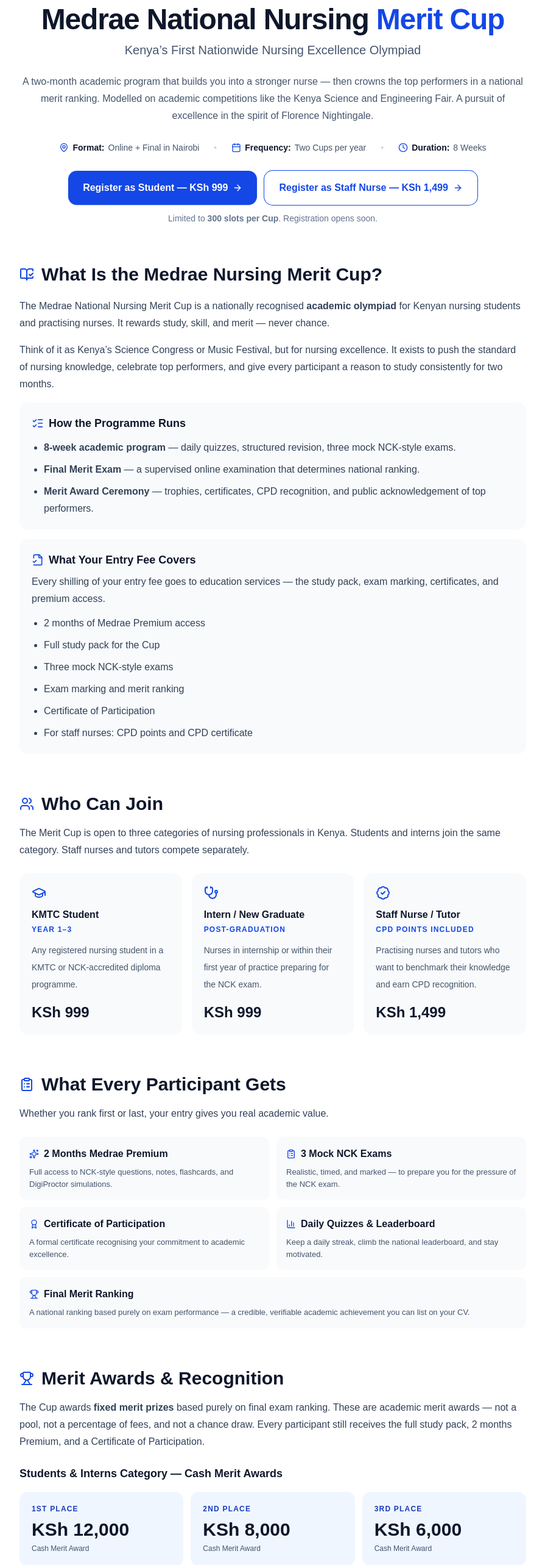
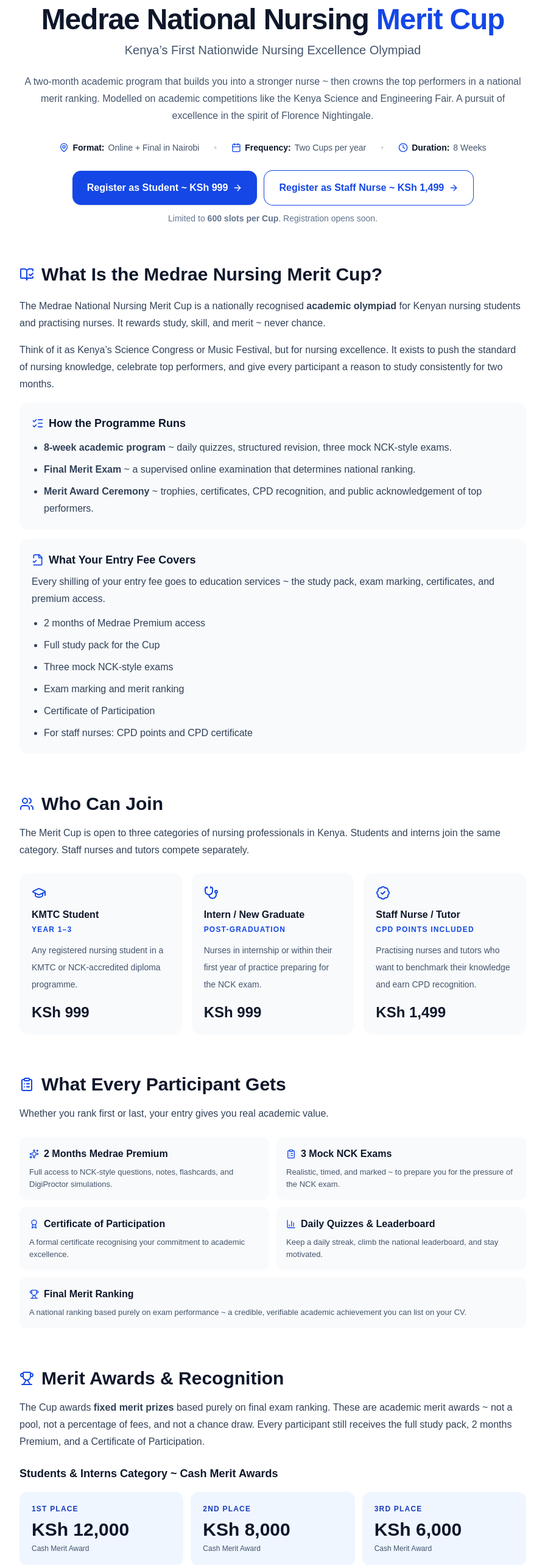
Before and after one commit to heartiqueplatform/MEDRAE-NURSING, a React (Vite) app: page /medrae-nursing-merit-cup in a window 1280 px wide. Shown: the part 220-2786 px from the top of the page at 61% size, without its empty margins (192-1087 px from the left). Built offline with nearby package versions, Linux system fonts and the light colour scheme.

Commit message:
Update MedraeNursingMeritCupPage.tsx

```diff
--- a/src/components/seo/MedraeNursingMeritCupPage.tsx
+++ b/src/components/seo/MedraeNursingMeritCupPage.tsx
@@ -56,7 +56,7 @@ export default function MedraeNursingMeritCupPage() {
         setMeta(
             "name",
             "description",
-            "Medrae National Nursing Merit Cup — Kenya's first nationwide nursing excellence olympiad. A merit-based academic competition for KMTC students, interns, and staff nurses. Merit awards, CPD, certificate for all participants. Entry: KSh 999 students, KSh 1,499 staff."
+            "Medrae National Nursing Merit Cup ~ Kenya's first nationwide nursing excellence olympiad. A merit-based academic competition for KMTC students, interns, and staff nurses. Merit awards, CPD, certificate for all participants. Entry: KSh 999 students, KSh 1,499 staff."
         );
         setMeta(
             "property",
@@ -129,7 +129,7 @@ export default function MedraeNursingMeritCupPage() {
 
                     <p className="mt-6 text-[15px] leading-7 text-slate-600 sm:text-base">
                         A two-month academic program that builds you into a
-                        stronger nurse — then crowns the top performers in a
+                        stronger nurse ~ then crowns the top performers in a
                         national merit ranking. Modelled on academic
                         competitions like the Kenya Science and Engineering
                         Fair. A pursuit of excellence in the spirit of Florence
@@ -173,19 +173,19 @@ export default function MedraeNursingMeritCupPage() {
                             to="/register"
                             className="inline-flex w-full items-center justify-center gap-2 rounded-xl bg-blue-700 px-6 py-4 text-sm font-bold text-white shadow-sm transition hover:bg-blue-800 focus:outline-none focus:ring-2 focus:ring-blue-400 sm:w-auto sm:text-base"
                         >
-                            Register as Student — KSh 999
+                            Register as Student ~ KSh 999
                             <ArrowRight className="h-4 w-4" />
                         </Link>
                         <Link
                             to="/register"
                             className="inline-flex w-full items-center justify-center gap-2 rounded-xl bg-white px-6 py-4 text-sm font-bold text-blue-700 ring-1 ring-blue-700 transition hover:bg-blue-50 focus:outline-none focus:ring-2 focus:ring-blue-300 sm:w-auto sm:text-base"
                         >
-                            Register as Staff Nurse — KSh 1,499
+                            Register as Staff Nurse ~ KSh 1,499
                             <ArrowRight className="h-4 w-4" />
                         </Link>
                     </div>
                     <p className="mt-3 text-xs text-slate-500 sm:text-sm">
-                        Limited to <strong>300 slots per Cup</strong>.
+                        Limited to <strong>600 slots per Cup</strong>.
                         Registration opens soon.
                     </p>
                 </section>
@@ -204,7 +204,7 @@ export default function MedraeNursingMeritCupPage() {
                             nationally recognised{" "}
                             <strong>academic olympiad</strong> for Kenyan
                             nursing students and practising nurses. It rewards
-                            study, skill, and merit — never chance.
+                            study, skill, and merit ~ never chance.
                         </p>
                         <p>
                             Think of it as Kenya&rsquo;s Science Congress or
@@ -224,17 +224,17 @@ export default function MedraeNursingMeritCupPage() {
                             </div>
                             <ul className="mt-3 space-y-2 pl-5 text-slate-700">
                                 <li className="list-disc">
-                                    <strong>8-week academic program</strong> —
+                                    <strong>8-week academic program</strong> ~
                                     daily quizzes, structured revision, three
                                     mock NCK-style exams.
                                 </li>
                                 <li className="list-disc">
-                                    <strong>Final Merit Exam</strong> — a
+                                    <strong>Final Merit Exam</strong> ~ a
                                     supervised online examination that
                                     determines national ranking.
                                 </li>
                                 <li className="list-disc">
-                                    <strong>Merit Award Ceremony</strong> —
+                                    <strong>Merit Award Ceremony</strong> ~
                                     trophies, certificates, CPD recognition,
                                     and public acknowledgement of top
                                     performers.
@@ -251,7 +251,7 @@ export default function MedraeNursingMeritCupPage() {
                             </div>
                             <p className="mt-2 text-slate-700">
                                 Every shilling of your entry fee goes to
-                                education services — the study pack, exam
+                                education services ~ the study pack, exam
                                 marking, certificates, and premium access.
                             </p>
                             <ul className="mt-3 space-y-2 pl-5 text-slate-700">
@@ -383,7 +383,7 @@ export default function MedraeNursingMeritCupPage() {
                                 </p>
                             </div>
                             <p className="mt-2 text-[13px] text-slate-600">
-                                Realistic, timed, and marked — to prepare you
+                                Realistic, timed, and marked ~ to prepare you
                                 for the pressure of the NCK exam.
                             </p>
                         </li>
@@ -420,7 +420,7 @@ export default function MedraeNursingMeritCupPage() {
                             </div>
                             <p className="mt-2 text-[13px] text-slate-600">
                                 A national ranking based purely on exam
-                                performance — a credible, verifiable academic
+                                performance ~ a credible, verifiable academic
                                 achievement you can list on your CV.
                             </p>
                         </li>
@@ -438,7 +438,7 @@ export default function MedraeNursingMeritCupPage() {
                     <p className="mt-4 text-[15px] leading-7 text-slate-700 sm:text-base">
                         The Cup awards <strong>fixed merit prizes</strong>{" "}
                         based purely on final exam ranking. These are academic
-                        merit awards — not a pool, not a percentage of fees,
+                        merit awards ~ not a pool, not a percentage of fees,
                         and not a chance draw. Every participant still receives
                         the full study pack, 2 months Premium, and a
                         Certificate of Participation.
@@ -447,7 +447,7 @@ export default function MedraeNursingMeritCupPage() {
                     {/* Student category cash awards */}
                     <div className="mt-6">
                         <h3 className="text-base font-bold text-slate-900 sm:text-lg">
-                            Students &amp; Interns Category — Cash Merit Awards
+                            Students &amp; Interns Category ~ Cash Merit Awards
                         </h3>
                         <div className="mt-4 grid grid-cols-1 gap-3 sm:grid-cols-3">
                             <div className="rounded-xl bg-blue-50 p-5">
@@ -489,7 +489,7 @@ export default function MedraeNursingMeritCupPage() {
                     {/* Staff category cash awards */}
                     <div className="mt-8">
                         <h3 className="text-base font-bold text-slate-900 sm:text-lg">
-                            Staff Nurses &amp; Tutors Category — Cash Merit
+                            Staff Nurses &amp; Tutors Category ~ Cash Merit
                             Awards
                         </h3>
                         <div className="mt-4 grid grid-cols-1 gap-3 sm:grid-cols-3">
@@ -535,14 +535,14 @@ export default function MedraeNursingMeritCupPage() {
                             <div className="flex items-center gap-2">
                                 <Trophy className="h-5 w-5 text-blue-700" />
                                 <p className="text-xs font-bold uppercase tracking-widest text-slate-700">
-                                    Top 3 Nationally — Additional Recognition
+                                    Top 3 Nationally ~ Additional Recognition
                                 </p>
                             </div>
                             <ul className="mt-3 space-y-3 text-[14px] leading-7 text-slate-700">
                                 <li className="flex items-start gap-3">
                                     <Trophy className="mt-0.5 h-4 w-4 flex-shrink-0 text-blue-700" />
                                     <span>
-                                        <strong>Nightingale Trophy</strong> —
+                                        <strong>Nightingale Trophy</strong> ~
                                         engraved and awarded at the ceremony
                                     </span>
                                 </li>
@@ -552,13 +552,13 @@ export default function MedraeNursingMeritCupPage() {
                                         <strong>
                                             6 Months Medrae Premium
                                         </strong>{" "}
-                                        — free
+                                        ~ free
                                     </span>
                                 </li>
                                 <li className="flex items-start gap-3">
                                     <BookOpenCheck className="mt-0.5 h-4 w-4 flex-shrink-0 text-blue-700" />
                                     <span>
-                                        <strong>Paid CPD Workshop</strong> —
+                                        <strong>Paid CPD Workshop</strong> ~
                                         fully sponsored attendance
                                     </span>
                                 </li>
@@ -591,13 +591,13 @@ export default function MedraeNursingMeritCupPage() {
                                     <Award className="mt-0.5 h-4 w-4 flex-shrink-0 text-blue-700" />
                                     <span>
                                         <strong>Excellence Certificate</strong>{" "}
-                                        — signed and verifiable
+                                        ~ signed and verifiable
                                     </span>
                                 </li>
                                 <li className="flex items-start gap-3">
                                     <Sparkles className="mt-0.5 h-4 w-4 flex-shrink-0 text-blue-700" />
                                     <span>
-                                        <strong>Medrae Hall of Fame</strong> —
+                                        <strong>Medrae Hall of Fame</strong> ~
                                         permanent feature on our platform
                                     </span>
                                 </li>
@@ -615,7 +615,7 @@ export default function MedraeNursingMeritCupPage() {
                                 <li className="flex items-start gap-3">
                                     <FileCheck2 className="mt-0.5 h-4 w-4 flex-shrink-0 text-blue-700" />
                                     <span>
-                                        <strong>Merit Certificate</strong> —
+                                        <strong>Merit Certificate</strong> ~
                                         recognising national ranking
                                     </span>
                                 </li>
@@ -717,7 +717,7 @@ export default function MedraeNursingMeritCupPage() {
                         Festival, it exists to reward study, skill, and merit.
                         Awards are{" "}
                         <strong>fixed, published merit prizes</strong> based
-                        purely on final exam ranking — not a pool, not a
+                        purely on final exam ranking ~ not a pool, not a
                         percentage of entry fees, and not a chance draw. Entry
                         fees cover study materials, exam marking, certificates,
                         and premium access. Cash awards are separate merit
@@ -737,14 +737,14 @@ export default function MedraeNursingMeritCupPage() {
                         <p>
                             Nursing school in Kenya is hard. Between
                             placements, exam pressure, and the cost of
-                            training, many students quietly struggle — with
+                            training, many students quietly struggle ~ with
                             burnout, with fees, and with the loneliness of a
                             demanding course.
                         </p>
                         <p>
                             The Merit Cup exists for more than ranking. It
                             brings nursing students across the country into a
-                            shared academic community — a place where effort
+                            shared academic community ~ a place where effort
                             is seen, where daily practice becomes a habit
                             instead of a panic, and where students support each
                             other through the long haul.
@@ -756,12 +756,12 @@ export default function MedraeNursingMeritCupPage() {
                             </h3>
                             <ul className="mt-3 space-y-3 pl-5 text-slate-700">
                                 <li className="list-disc">
-                                    <strong>Daily wellness check-ins</strong> —
+                                    <strong>Daily wellness check-ins</strong> ~
                                     because your mental health matters as much
                                     as your marks.
                                 </li>
                                 <li className="list-disc">
-                                    <strong>Community support</strong> — a
+                                    <strong>Community support</strong> ~ a
                                     space to ask questions, share struggles,
                                     and encourage other nursing students.
                                 </li>
@@ -769,7 +769,7 @@ export default function MedraeNursingMeritCupPage() {
                                     <strong>
                                         Recognition for consistency
                                     </strong>{" "}
-                                    — streaks, leaderboards, and public
+                                    ~ streaks, leaderboards, and public
                                     acknowledgement of sustained effort, not
                                     just top scores.
                                 </li>
@@ -777,7 +777,7 @@ export default function MedraeNursingMeritCupPage() {
                                     <strong>
                                         Access &amp; opportunity
                                     </strong>{" "}
-                                    — the Merit Cup opens doors for outstanding
+                                    ~ the Merit Cup opens doors for outstanding
                                     students to be noticed by tutors, mentors,
                                     and institutions.
                                 </li>
@@ -786,7 +786,7 @@ export default function MedraeNursingMeritCupPage() {
 
                         <p>
                             Looking ahead, Medrae is actively building ways to
-                            support nursing students beyond academics —
+                            support nursing students beyond academics ~
                             including resources for school fees, mentorship
                             pathways, and connections to opportunities that
                             keep talented students in the profession.
@@ -807,7 +807,7 @@ export default function MedraeNursingMeritCupPage() {
                             </h3>
                             <p className="mt-2 text-slate-700">
                                 No. The Medrae Nursing Merit Cup is an academic
-                                olympiad — in the same category as the Kenya
+                                olympiad ~ in the same category as the Kenya
                                 Science and Engineering Fair or the Kenya Music
                                 Festival. There are no wagering mechanics, no
                                 random draws, and no chance-based winners. Cash
@@ -834,8 +834,8 @@ export default function MedraeNursingMeritCupPage() {
                             <p className="mt-2 text-slate-700">
                                 Two months of Medrae Premium, a full study
                                 pack, three mock NCK exams, exam marking, a
-                                Certificate of Participation, and — for staff
-                                nurses — CPD points and a CPD certificate. One
+                                Certificate of Participation, and ~ for staff
+                                nurses ~ CPD points and a CPD certificate. One
                                 hundred percent of the fee goes to education
                                 services. Cash merit awards are funded by
                                 Medrae and are separate from entry fees.
@@ -847,13 +847,13 @@ export default function MedraeNursingMeritCupPage() {
                                 What are the cash merit awards?
                             </h3>
                             <p className="mt-2 text-slate-700">
-                                <strong>Students &amp; Interns:</strong> 1st —
-                                KSh 12,000; 2nd — KSh 8,000; 3rd — KSh 6,000.
+                                <strong>Students &amp; Interns:</strong> 1st ~
+                                KSh 12,000; 2nd ~ KSh 8,000; 3rd ~ KSh 6,000.
                                 <br />
                                 <strong>
                                     Staff Nurses &amp; Tutors:
                                 </strong>{" "}
-                                1st — KSh 16,000; 2nd — KSh 12,000; 3rd — KSh
+                                1st ~ KSh 16,000; 2nd ~ KSh 12,000; 3rd ~ KSh
                                 10,000.
                                 <br />
                                 These are fixed merit prizes based purely on
@@ -905,7 +905,7 @@ export default function MedraeNursingMeritCupPage() {
                             </h3>
                             <p className="mt-2 text-slate-700">
                                 Each Cup is limited to{" "}
-                                <strong>300 slots</strong> to preserve quality
+                                <strong>600 slots</strong> to preserve quality
                                 of marking, support, and recognition. Two Cups
                                 run each year.
                             </p>
@@ -916,7 +916,7 @@ export default function MedraeNursingMeritCupPage() {
                 {/* ============ FINAL CTA ============ */}
                 <section className="mt-16 rounded-2xl bg-blue-700 p-6 text-white sm:p-10">
                     <h2 className="text-xl font-bold sm:text-3xl">
-                        Register Now — Limited to 300 Slots Per Cup
+                        Register Now ~ Limited to 600 Slots Per Cup
                     </h2>
                     <p className="mt-3 text-[15px] leading-7 text-blue-100 sm:text-base">
                         Registration for the next Medrae National Nursing Merit
@@ -930,14 +930,14 @@ export default function MedraeNursingMeritCupPage() {
                             to="/register"
                             className="inline-flex items-center justify-center gap-2 rounded-xl bg-white px-6 py-4 text-sm font-bold text-blue-800 transition hover:bg-blue-50 focus:outline-none focus:ring-2 focus:ring-white/60 sm:text-base"
                         >
-                            Register as Student — KSh 999
+                            Register as Student ~ KSh 999
                             <ArrowRight className="h-4 w-4" />
                         </Link>
                         <Link
                             to="/register"
                             className="inline-flex items-center justify-center gap-2 rounded-xl bg-blue-800 px-6 py-4 text-sm font-bold text-white ring-1 ring-white/40 transition hover:bg-blue-900 focus:outline-none focus:ring-2 focus:ring-white/60 sm:text-base"
                         >
-                            Register as Staff Nurse — KSh 1,499
+                            Register as Staff Nurse ~ KSh 1,499
                             <ArrowRight className="h-4 w-4" />
                         </Link>
                     </div>
@@ -945,7 +945,7 @@ export default function MedraeNursingMeritCupPage() {
                     <p className="mt-5 text-[13px] text-blue-100">
                         Payment via M-Pesa. Paybill details will be shared
                         immediately after registration. All entry fees go to
-                        education services — study pack, exam marking,
+                        education services ~ study pack, exam marking,
                         certificates, and premium access.
                     </p>
                 </section>
```
